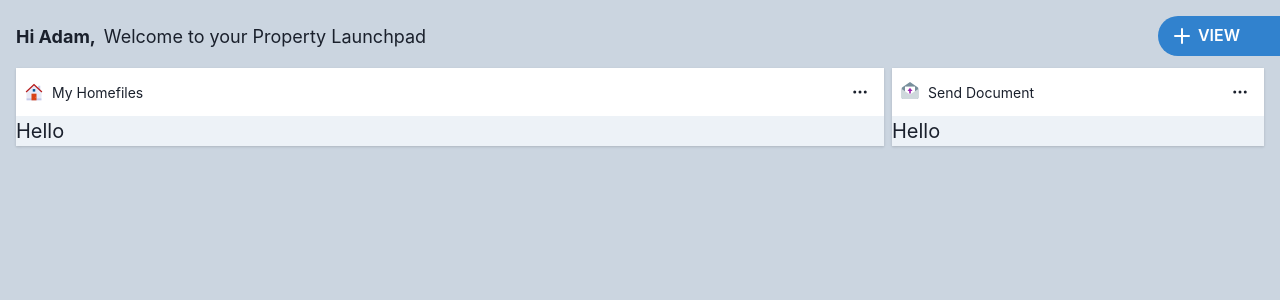
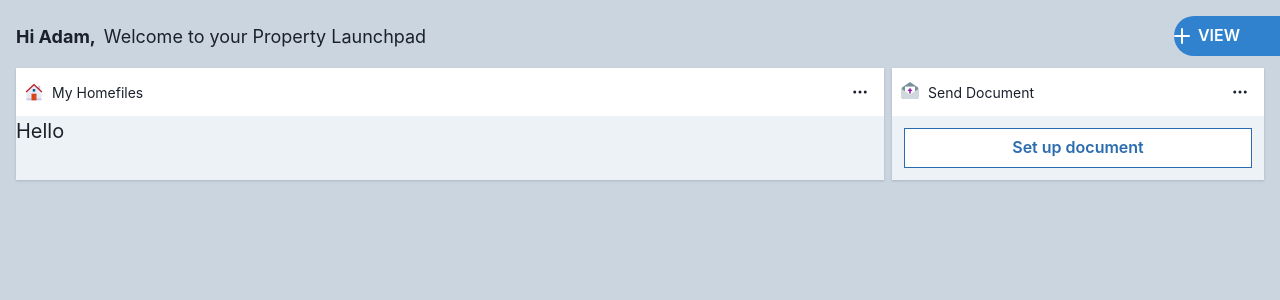
Before and after one commit to grasielaGomes/homefiles, a React (Create React App) app: page / in a window 1280 px wide. Shown: the top 300 px of the page. Built offline with nearby package versions, Linux system fonts and the light colour scheme.

Commit message:
feat: added custom buttons

```diff
--- /dev/null
+++ b/src/components/Buttons.tsx
@@ -0,0 +1,42 @@
+import { AddIcon } from "@chakra-ui/icons";
+import { Button } from "@chakra-ui/react";
+import { IButton, IRoundedButton } from "../interfaces/Buttons.interface";
+
+export const OutlinedButton = ({ text }: IButton) => (
+  <Button
+    colorScheme="blue"
+    bg="white"
+    w="100%"
+    variant="outline"
+    rounded="none"
+  >
+    {text}
+  </Button>
+);
+
+export const RoundedButton = ({
+  text,
+  handleClick,
+  leftRadius = "none",
+  rightRadius = "none",
+  marginRight = "0",
+  marginLeft = "0",
+  paddingRight = "0",
+  paddingLeft = "0",
+}: IRoundedButton) => (
+  <Button
+    leftIcon={<AddIcon />}
+    colorScheme="blue"
+    variant="solid"
+    borderLeftRadius={leftRadius}
+    borderRightRadius={rightRadius}
+    paddingRight={paddingRight}
+    paddingLeft={paddingLeft}
+    marginRight={marginRight}
+    marginLeft={marginLeft}
+    textTransform="uppercase"
+    onClick={handleClick}
+  >
+    {text}
+  </Button>
+);
--- a/src/components/Header.tsx
+++ b/src/components/Header.tsx
@@ -1,28 +1,19 @@
-import { Flex, Text, Button, Stack } from "@chakra-ui/react";
-import { AddIcon } from "@chakra-ui/icons";
+import { Flex, Text, Stack } from "@chakra-ui/react";
+import { RoundedButton } from "./";
 
 export const Header = () => (
   <Flex justifyContent="space-between" align="center" gap={2}>
-    <Stack
-      direction={["column", "row"]}
-      spacing={2}
-    >
+    <Stack direction={["column", "row"]} spacing={2}>
       <Text fontSize={["sm", "lg"]} as="b">
         Hi Adam,
       </Text>
       <Text fontSize={["sm", "lg"]}>Welcome to your Property Launchpad</Text>
     </Stack>
-    <Button
-      leftIcon={<AddIcon />}
-      colorScheme="blue"
-      variant="solid"
-      borderLeftRadius="full"
-      borderRightRadius="none"
+    <RoundedButton
+      text="view"
+      marginRight={["-2", "-4"]}
       paddingRight={["6", "10"]}
-      marginRight={["-2", "-4"]}
-      textTransform="uppercase"
-    >
-      view
-    </Button>
+      leftRadius="full"
+    />
   </Flex>
 );
--- a/src/components/MainCard.tsx
+++ b/src/components/MainCard.tsx
@@ -8,7 +8,7 @@ export const MainCard = ({
   children,
   width = "100%",
 }: IMainCard) => (
-  <Box bg="gray.100" w={width} boxShadow="base">
+  <Box bg="gray.100" w={width} boxShadow="base" >
     <MainCardHeader icon={icon} title={title} />
     {children}
   </Box>
--- a/src/components/index.ts
+++ b/src/components/index.ts
@@ -1,3 +1,4 @@
 export * from "../components/MainCard";
 export * from "../components/MainCardHeader";
 export * from "../components/Header";
+export * from "../components/Buttons";
--- a/src/pages/Home.tsx
+++ b/src/pages/Home.tsx
@@ -6,13 +6,20 @@ import {
   Stack,
   Grid,
   IconButton,
+  Button,
 } from "@chakra-ui/react";
-import { Header } from "../components/Header";
+import { Header, MainCard, OutlinedButton } from "../components";
 import { HomeIcon, MoreIcon, SendIcon } from "../components/icons";
-import { MainCard } from "../components/MainCard";
 
 export const Home = () => (
-  <Box textAlign="start" fontSize="xl" bg="gray.300" minH={1024} py={4} px={[2,4]}>
+  <Box
+    textAlign="start"
+    fontSize="xl"
+    bg="gray.300"
+    minH={1024}
+    py={4}
+    px={[2, 4]}
+  >
     <VStack spacing={3} align="stretch">
       <Header />
       <Stack direction={["column", "row"]} spacing={2}>
@@ -23,7 +30,11 @@ export const Home = () => (
           width={["100%", "70%"]}
         />
         <MainCard
-          children={<Text>Hello</Text>}
+          children={
+            <Box p={3}>
+              <OutlinedButton text="Set up document" />
+            </Box>
+          }
           icon={<SendIcon />}
           title="Send Document"
           width={["100%", "30%"]}
```
Also changed, not shown: src/interfaces/Buttons.interface.ts (added, +13 -0 lines).
